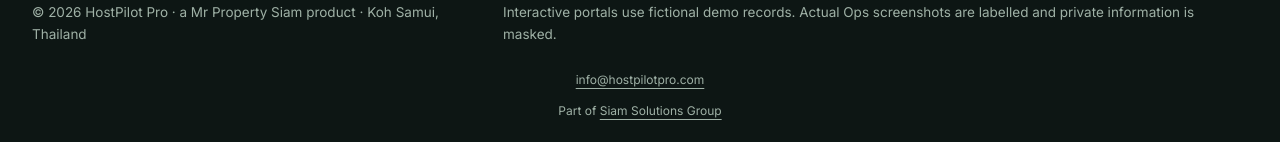
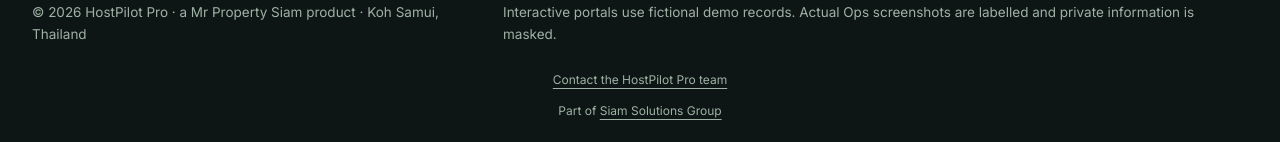
Before and after one commit to Hostpilotpro/hostpilotpro-marketing, a React (Vite) app: page /capabilities in a window 1280 px wide. Shown: the part 8115-8257 px from the top of the page. Built offline with nearby package versions, Linux system fonts and the light colour scheme.

Commit message:
Keep public contact links on the central enquiry path

```diff
--- a/src/components/Footer.jsx
+++ b/src/components/Footer.jsx
@@ -68,7 +68,7 @@
         </div>
       </div>
       <div className="shell-wide pb-6 text-center text-[12px] text-hp-text3">
-        <a href="mailto:info@hostpilotpro.com" className="block mb-3 underline underline-offset-4">info@hostpilotpro.com</a>
+        <Link to="/demo" className="block mb-3 underline underline-offset-4">Contact the HostPilot Pro team</Link>
         Part of <a href="https://siamsolutions.group/" className="underline underline-offset-4 transition hover:text-hp-goldInk">Siam Solutions Group</a>
       </div>
     </footer>
```
